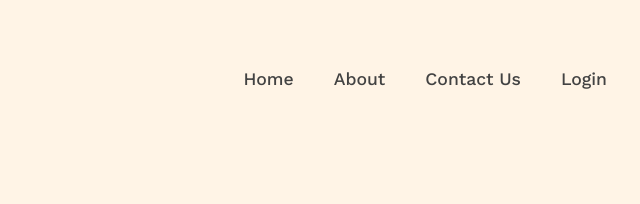
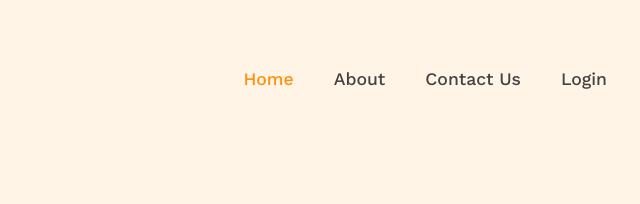
Before and after one commit to mdrieadmia/g3-architects, a plain HTML site: page index.html in a window 1280 px wide. In both pictures the pointer is over the link "Home". Shown: the top 204 px of the page, 573-1213 px from the left. Drawn offline with nearby package versions, Linux system fonts and the light colour scheme.

Commit message:
Final revision and updated some issues

```diff
--- a/styles/style.css
+++ b/styles/style.css
@@ -78,6 +78,10 @@ header{
     font-size: 1.1rem;
     font-weight: 500;
     color: #424242;
+    transition: 0.2s all linear;
+}
+.main_menu ul li a:hover{
+    color: #ff900e;
 }
 /* ------- Banner Section ------ */
 .banner_text{
```
Also changed, not shown: index.html (+0 -1 lines).
